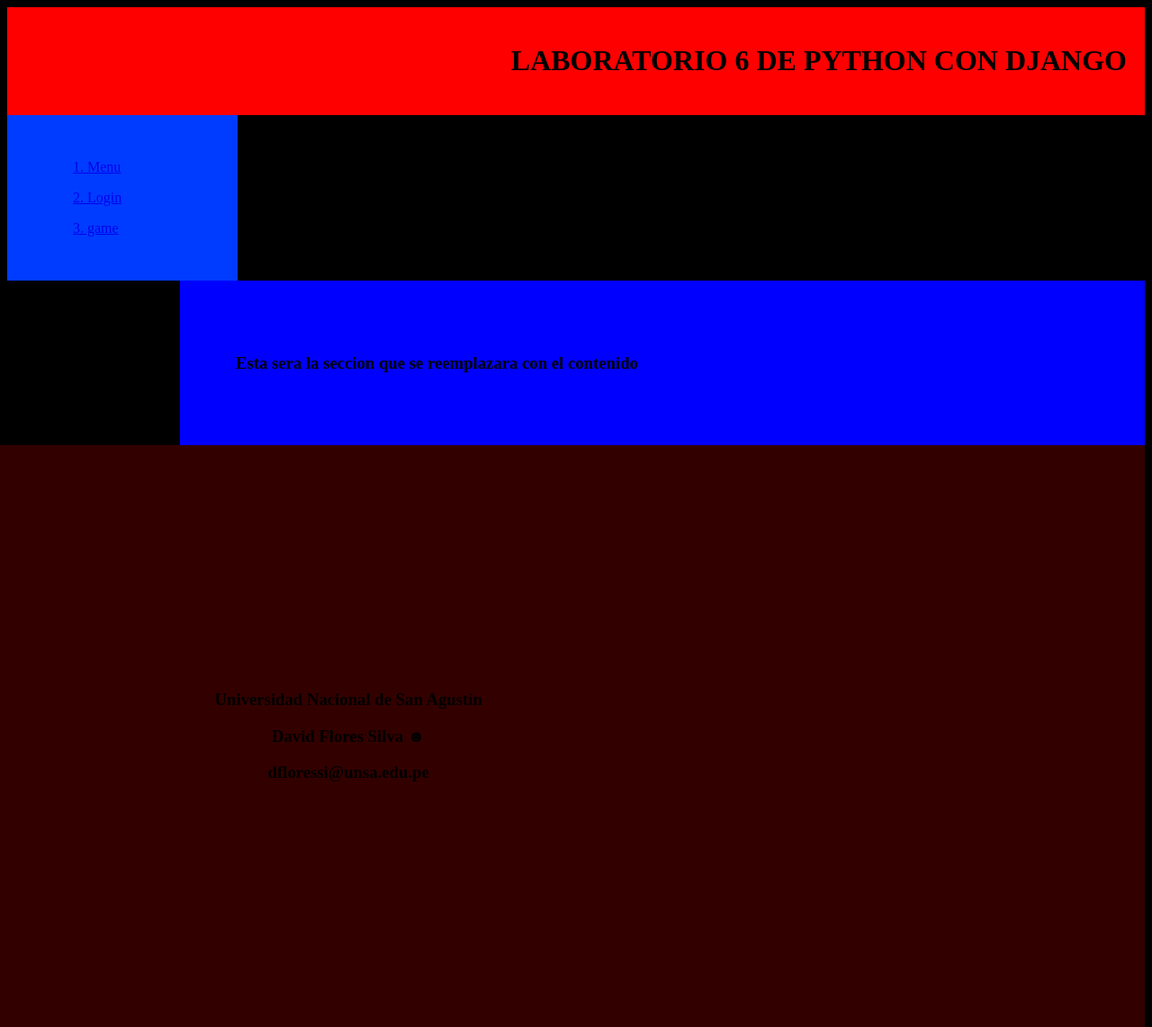
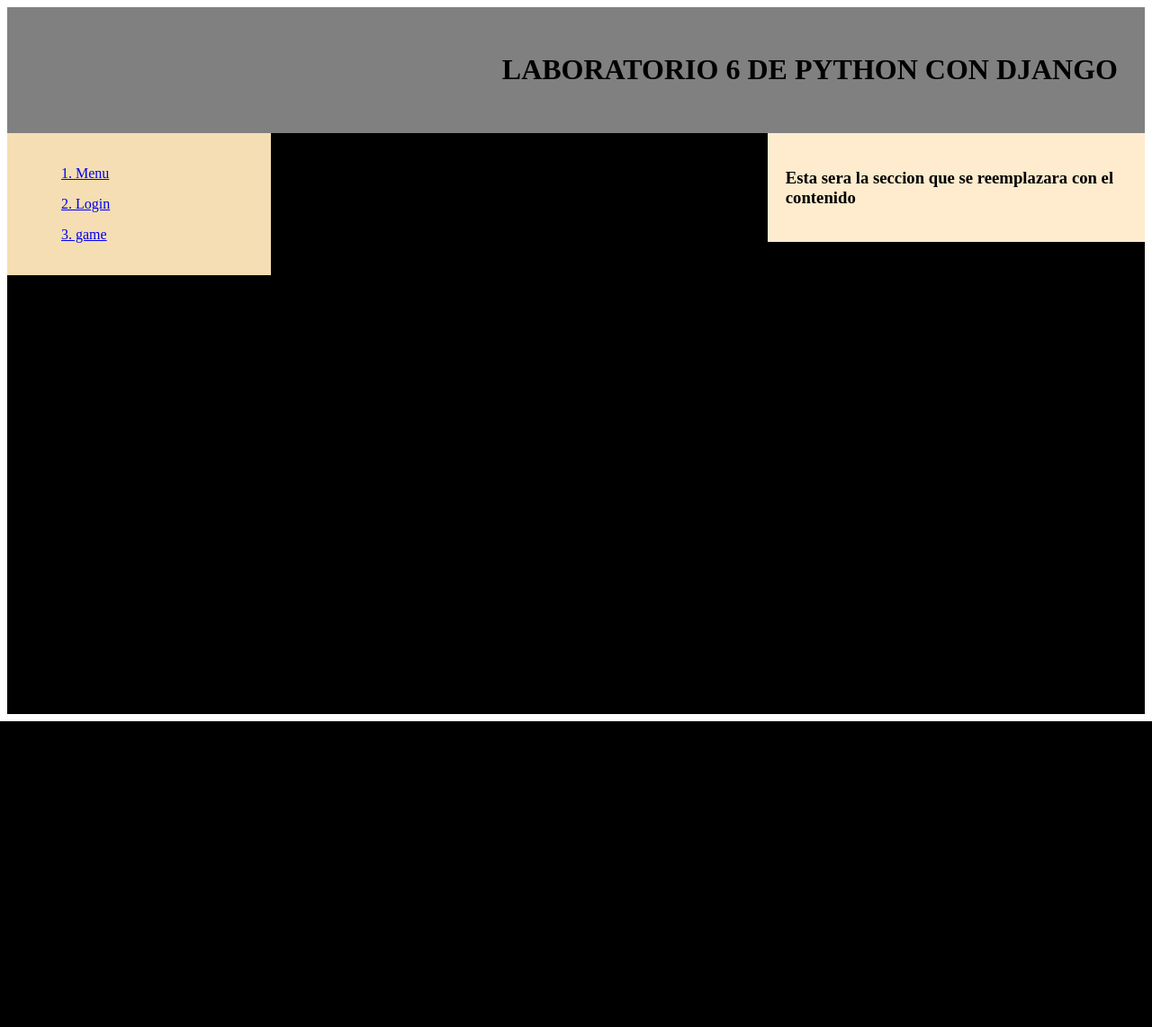
Before and after one commit to David-Flores-Silva/Laboratorio5, a Django app: template template/home.html in a window 1280 px wide. Shown: the whole page at 90% size. After the commit the page ends 802 px from the top, so only its background shows below. Run offline with Django 3.2, Linux system fonts and the light colour scheme; the template is opened without the code that fills it, so the values that code supplies are empty.

Commit message:
se creo una carpeta static dentro de templates aemas se puso en un tab en el archivo html el link a la hoja de estilo

```diff
--- a/primerProyecto/settings.py
+++ b/primerProyecto/settings.py
@@ -28,6 +28,7 @@
 
 ALLOWED_HOSTS = []
 
+STATICFILES_DIRS=['C:/Users/AdminPC/A_David/Laboratorio5/template/static']
 
 # Application definition
 
--- a/template/home.html
+++ b/template/home.html
@@ -2,32 +2,32 @@
 <html lang="en">
     <head>
         <meta charset="UTF-8">
-        <link rel="stylesheet" href="casa.css">
+        <link rel="stylesheet" href="./static/casa.css">
         <title>Document</title>
     </head>
 
-    <body style="background-color:black">
+    <body>
 
-        <header style="background-color:red; padding: 20px">
+        <header>
             <h1> LABORATORIO 6 DE PYTHON CON DJANGO </h1>
         </header>
 
 
         <section>
-            <nav style="background-color: rgb(0, 60, 255); padding: 33px; float:left; width:15%">
+            <nav>
                 <ul><a href="http.127.0.0.1:8000/holaMundo/"> 1. Menu </a></ul>
                 <ul><a href="http.127.0.0.1:8000/holaMundo/"> 2. Login </a></ul>
                 <ul><a href="http.127.0.0.1:8000/holaMundo/"> 3. game </a></ul>
             </nav>
 
-            <article style="background-color: rgb(0, 0, 255); padding: 62px; float:right; width:75%;">
+            <article>
                 <h1> Esta sera la seccion que se reemplazara con el contenido </h1>
             </article>
 
         </section>
 
 
-        <footer style="background-color :rgb(51, 0, 0);  float:right; width:100%">
+        <footer>
             <h3> Universidad Nacional de San Agustín </h3>
             <h3> David Flores Silva ☻ </h3>
             <h3> dfloressi@unsa.edu.pe </h3>
```
Also changed, not shown: template/static/casa.css (renamed from template/casa.css).
